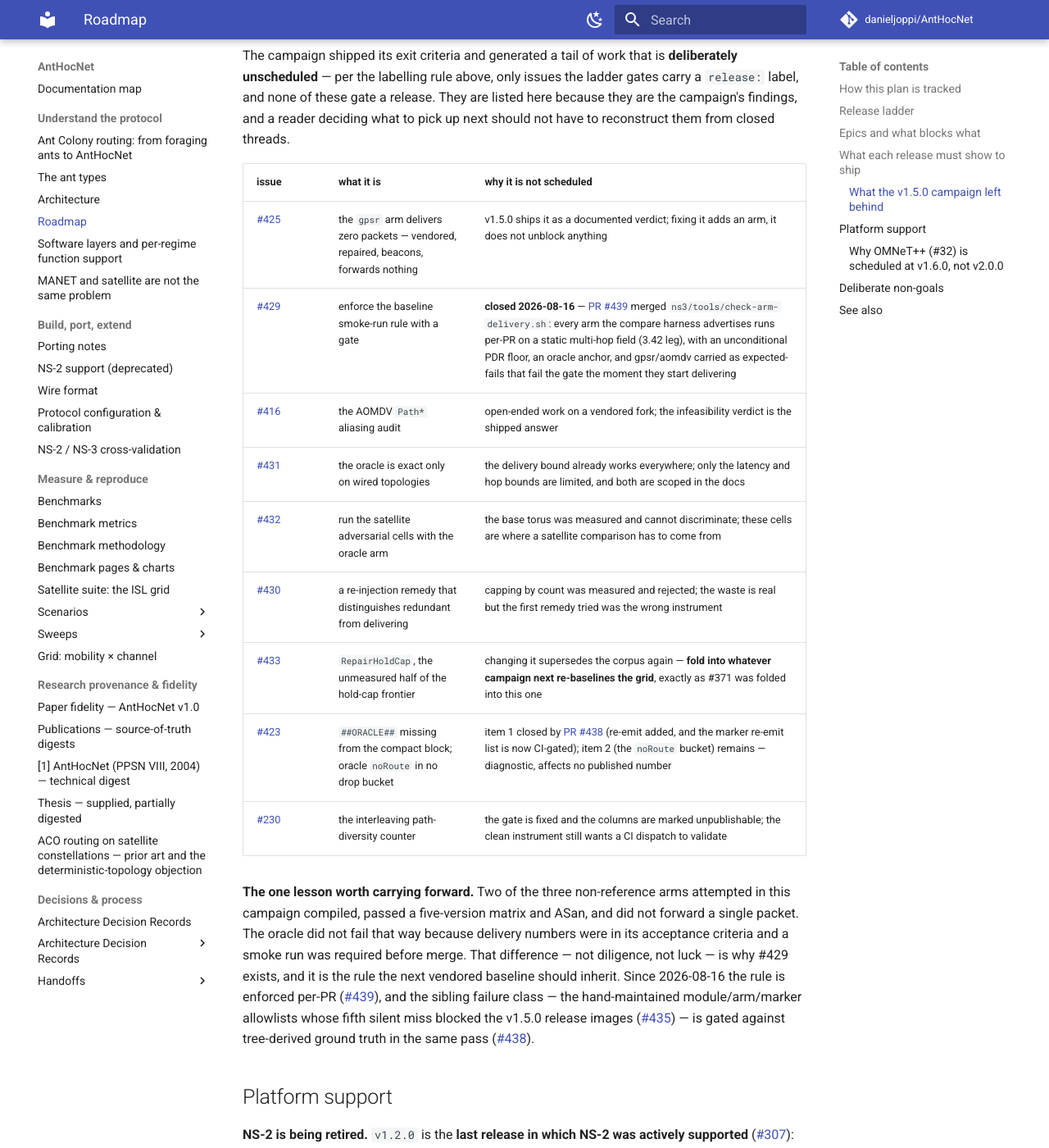
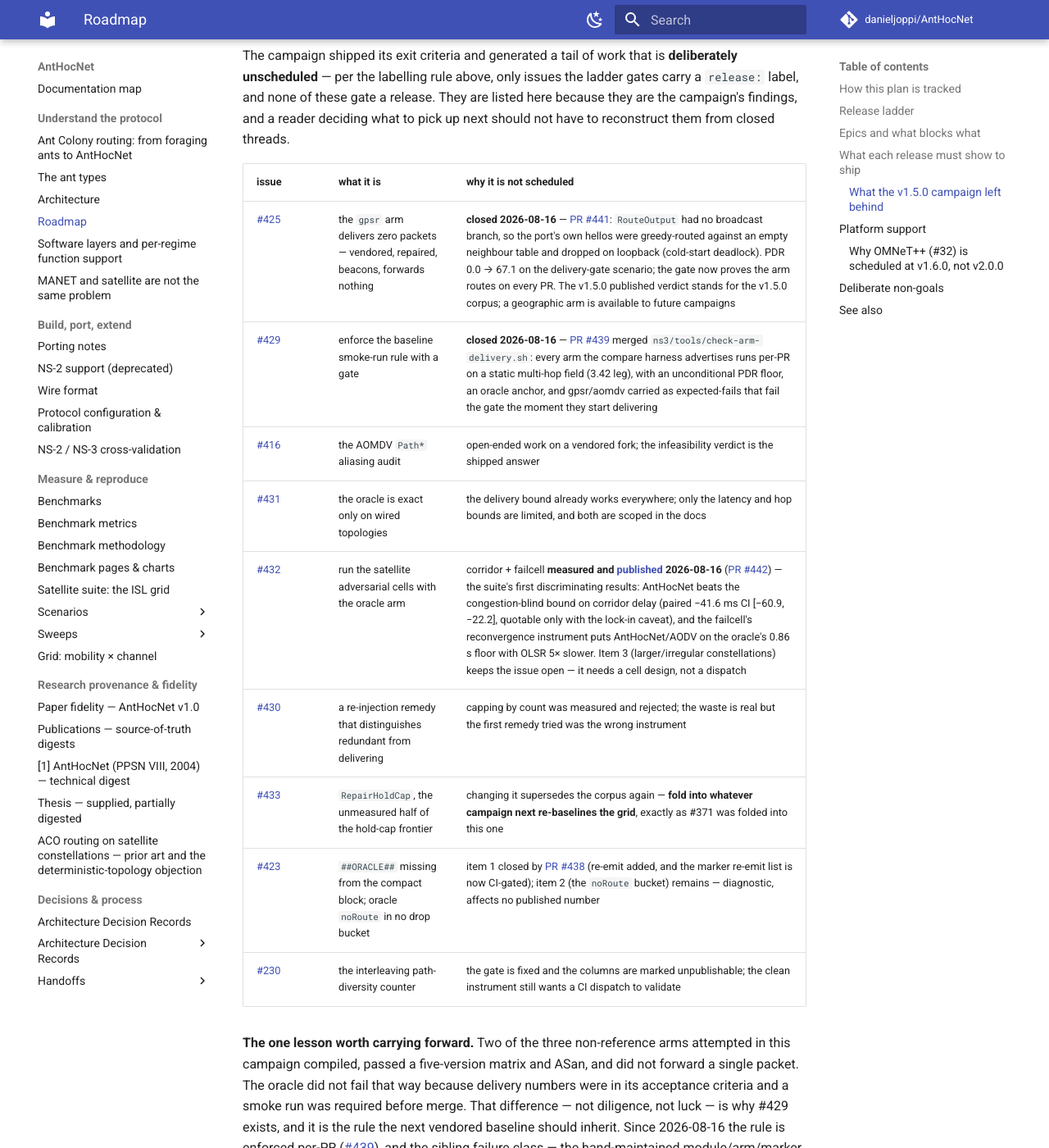
Before and after one commit to danieljoppi/AntHocNet, an MkDocs documentation site: the page built from docs/roadmap.md, in a window 1280 px wide and 1400 px high, scrolled down 3660 px. Shown: the whole window at 82% size. Built offline with MkDocs 1.6.1 and Material for MkDocs 9.7.7, drawn with Linux system fonts in a browser that asks for light colours; comment, search, counter and statistics services are not loaded.

Commit message:
docs(roadmap): record #425 fixed and #432 measured — two more 'left behind' rows resolved (#443)
Second follow-up pass on the v1.5.0 'left behind' table, same shape as
the #440 pass:

- #425 row: closed by PR #441. Root cause: gpsr's RouteOutput had no
  broadcast branch, so the port's own hellos (subnet-directed broadcasts,
  resolved through RouteOutput by UdpSocketImpl) were greedy-routed against
  an empty cold-start neighbour table, deferred to loopback and dropped —
  hellos need neighbours, neighbours need hellos. PDR 0.0 -> 67.1 on the
  delivery-gate scenario; check-arm-delivery.sh now proves the arm routes
  per-PR. The v1.5.0 published verdict stands for the v1.5.0 corpus.
- #432 row: corridor + failcell measured at 20 seeds with the exact oracle
  control and published in isl-grid.md (PR #442) — the satellite suite's
  first discriminating results. Corridor: AntHocNet beats the
  congestion-blind shortest-path bound on probe delay (paired -41.6 ms,
  95% CI [-60.9, -22.2]), quotable only with the corridor-lottery/lock-in
  caveat. Failcell: headline tie confirmed; the reconvergence instrument
  discriminates (AntHocNet/AODV on the oracle's 0.86 s floor, OLSR 5x
  slower). Issue stays open for item 3 (larger/irregular constellations),
  which needs a cell design rather than a dispatch.

Doc-only; [skip ci].


Claude-Session: https://claude.ai/code/session_01VKtKHtuMwTUY8uBBCJceDY

Co-authored-by: Claude <noreply@anthropic.com>

```diff
--- a/docs/roadmap.md
+++ b/docs/roadmap.md
@@ -132,11 +132,11 @@ what to pick up next should not have to reconstruct them from closed threads.
 
 | issue | what it is | why it is not scheduled |
 |---|---|---|
-| [#425](https://github.com/danieljoppi/AntHocNet/issues/425) | the `gpsr` arm delivers zero packets — vendored, repaired, beacons, forwards nothing | v1.5.0 ships it as a documented verdict; fixing it adds an arm, it does not unblock anything |
+| [#425](https://github.com/danieljoppi/AntHocNet/issues/425) | the `gpsr` arm delivers zero packets — vendored, repaired, beacons, forwards nothing | **closed 2026-08-16** — [PR #441](https://github.com/danieljoppi/AntHocNet/pull/441): `RouteOutput` had no broadcast branch, so the port's own hellos were greedy-routed against an empty neighbour table and dropped on loopback (cold-start deadlock). PDR 0.0 → 67.1 on the delivery-gate scenario; the gate now proves the arm routes on every PR. The v1.5.0 published verdict stands for the v1.5.0 corpus; a geographic arm is available to future campaigns |
 | [#429](https://github.com/danieljoppi/AntHocNet/issues/429) | enforce the baseline smoke-run rule with a gate | **closed 2026-08-16** — [PR #439](https://github.com/danieljoppi/AntHocNet/pull/439) merged `ns3/tools/check-arm-delivery.sh`: every arm the compare harness advertises runs per-PR on a static multi-hop field (3.42 leg), with an unconditional PDR floor, an oracle anchor, and gpsr/aomdv carried as expected-fails that fail the gate the moment they start delivering |
 | [#416](https://github.com/danieljoppi/AntHocNet/issues/416) | the AOMDV `Path*` aliasing audit | open-ended work on a vendored fork; the infeasibility verdict is the shipped answer |
 | [#431](https://github.com/danieljoppi/AntHocNet/issues/431) | the oracle is exact only on wired topologies | the delivery bound already works everywhere; only the latency and hop bounds are limited, and both are scoped in the docs |
-| [#432](https://github.com/danieljoppi/AntHocNet/issues/432) | run the satellite adversarial cells with the oracle arm | the base torus was measured and cannot discriminate; these cells are where a satellite comparison has to come from |
+| [#432](https://github.com/danieljoppi/AntHocNet/issues/432) | run the satellite adversarial cells with the oracle arm | corridor + failcell **measured and [published](benchmarks/satellite/isl-grid.md#the-adversarial-cells-corridor-and-failcell-432) 2026-08-16** ([PR #442](https://github.com/danieljoppi/AntHocNet/pull/442)) — the suite's first discriminating results: AntHocNet beats the congestion-blind bound on corridor delay (paired −41.6 ms CI [−60.9, −22.2], quotable only with the lock-in caveat), and the failcell's reconvergence instrument puts AntHocNet/AODV on the oracle's 0.86 s floor with OLSR 5× slower. Item 3 (larger/irregular constellations) keeps the issue open — it needs a cell design, not a dispatch |
 | [#430](https://github.com/danieljoppi/AntHocNet/issues/430) | a re-injection remedy that distinguishes redundant from delivering | capping by count was measured and rejected; the waste is real but the first remedy tried was the wrong instrument |
 | [#433](https://github.com/danieljoppi/AntHocNet/issues/433) | `RepairHoldCap`, the unmeasured half of the hold-cap frontier | changing it supersedes the corpus again — **fold into whatever campaign next re-baselines the grid**, exactly as #371 was folded into this one |
 | [#423](https://github.com/danieljoppi/AntHocNet/issues/423) | `##ORACLE##` missing from the compact block; oracle `noRoute` in no drop bucket | item 1 closed by [PR #438](https://github.com/danieljoppi/AntHocNet/pull/438) (re-emit added, and the marker re-emit list is now CI-gated); item 2 (the `noRoute` bucket) remains — diagnostic, affects no published number |
```
